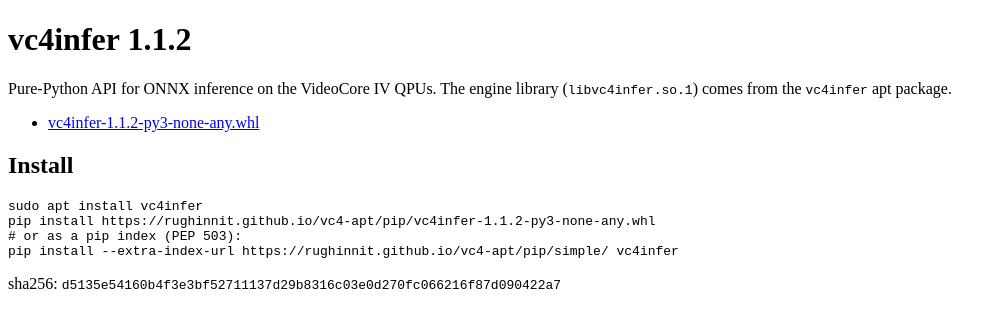
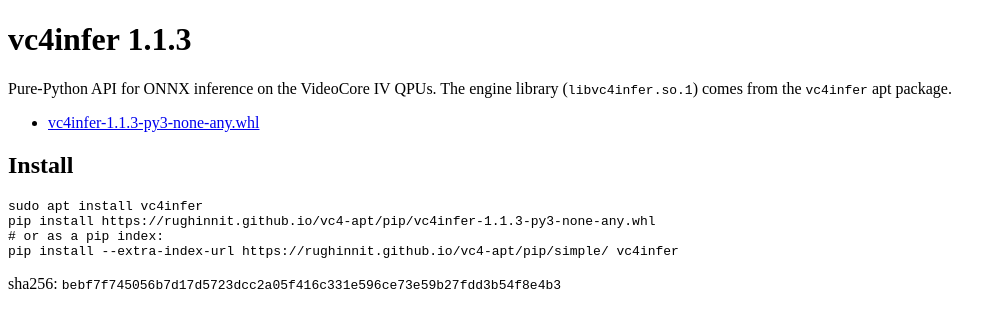
Before and after one commit to rughinnit/vc4-apt, a plain HTML site: page pip/index.html in a window 1280 px wide. Shown: the whole page, without its empty margins (0-1006 px from the left). Drawn offline with Linux system fonts and the light colour scheme.

Commit message:
publish: vc4infer 1.1.3 (deb + wheel)

```diff
--- a/pip/index.html
+++ b/pip/index.html
@@ -1,16 +1,16 @@
 <!DOCTYPE html>
 <html><head><meta charset="utf-8"><title>vc4infer wheels</title></head><body>
-<h1>vc4infer 1.1.2</h1>
+<h1>vc4infer 1.1.3</h1>
 <p>Pure-Python API for ONNX inference on the VideoCore IV QPUs.  The engine
 library (<code>libvc4infer.so.1</code>) comes from the <code>vc4infer</code>
 apt package.</p>
-<ul><li><a href="vc4infer-1.1.2-py3-none-any.whl">vc4infer-1.1.2-py3-none-any.whl</a></li></ul>
+<ul><li><a href="vc4infer-1.1.3-py3-none-any.whl">vc4infer-1.1.3-py3-none-any.whl</a></li></ul>
 <h2>Install</h2>
 <pre>
 sudo apt install vc4infer
-pip install https://rughinnit.github.io/vc4-apt/pip/vc4infer-1.1.2-py3-none-any.whl
-# or as a pip index (PEP 503):
+pip install https://rughinnit.github.io/vc4-apt/pip/vc4infer-1.1.3-py3-none-any.whl
+# or as a pip index:
 pip install --extra-index-url https://rughinnit.github.io/vc4-apt/pip/simple/ vc4infer
 </pre>
-<p>sha256: <code>d5135e54160b4f3e3bf52711137d29b8316c03e0d270fc066216f87d090422a7</code></p>
+<p>sha256: <code>bebf7f745056b7d17d5723dcc2a05f416c331e596ce73e59b27fdd3b54f8e4b3</code></p>
 </body></html>
```
Also changed, not shown: pip/simple/vc4infer/index.html (+1 -1 lines), SHA256SUMS.txt, 7 other files.
